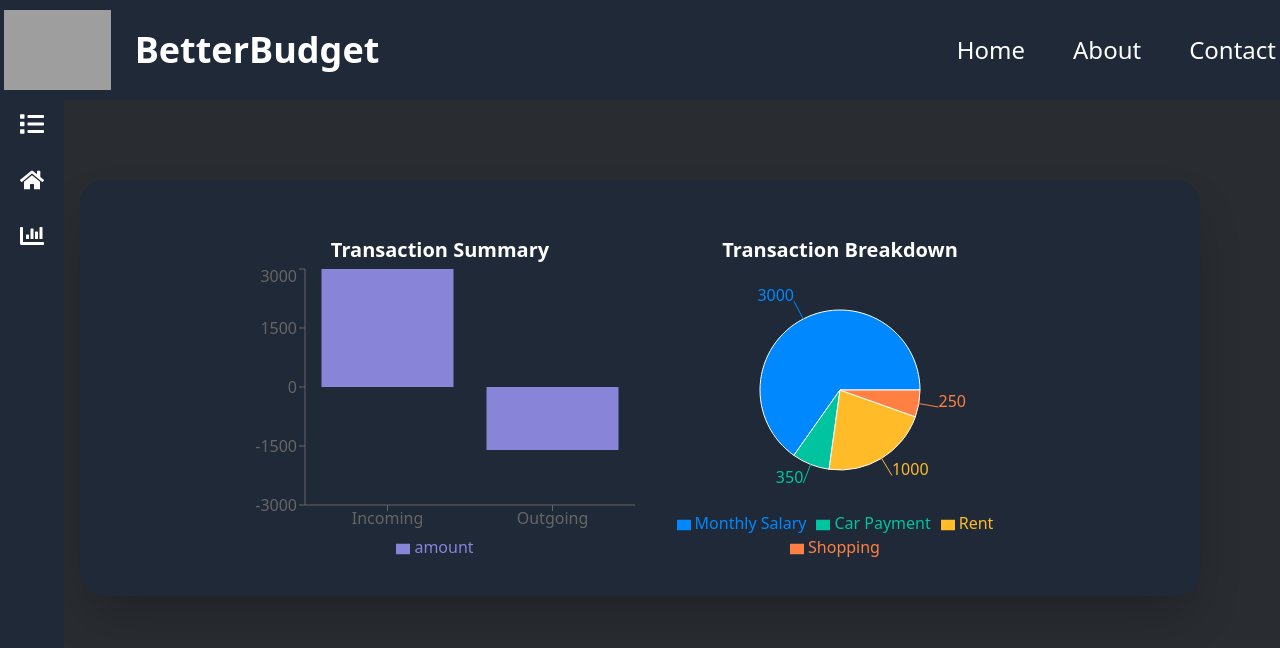
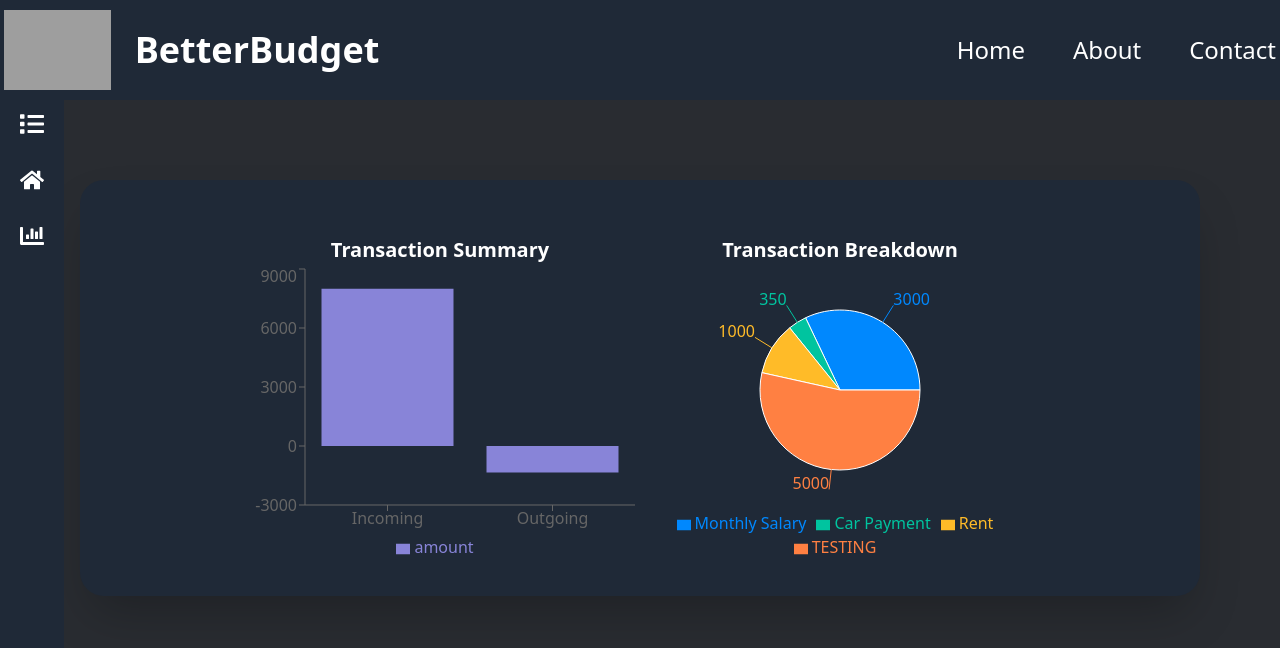
Before and after one commit to androrezkalla/Budget-Tracker, a React (Vite) app: page /charts in a window 1280 px wide. Shown: the top 648 px of the page. Built offline with nearby package versions, Linux system fonts and the light colour scheme; data requests are answered from the project's data file; grey boxes are pictures that could not be loaded.

Commit message:
Chart Data updates automatically using Axios

```diff
--- a/db.json
+++ b/db.json
@@ -16,8 +16,8 @@
       "amount": -1000
     },
     {
-      "title": "Shopping",
-      "amount": -250,
+      "title": "TESTING ",
+      "amount": 5000,
       "id": 4
     }
   ]
--- a/package.json
+++ b/package.json
@@ -14,6 +14,7 @@
     "axios": "^1.4.0",
     "chart.js": "^4.3.0",
     "json-server": "^0.17.3",
+    "pm2": "^5.3.0",
     "postcss": "^8.4.24",
     "react": "^18.2.0",
     "react-chartjs-2": "^5.2.0",
--- a/src/components/ChartsPage.jsx
+++ b/src/components/ChartsPage.jsx
@@ -1,7 +1,32 @@
-import React from 'react';
+import React, { useEffect, useState } from 'react';
+import axios from 'axios';
 import DataVisual from './DataVisual';
 
-const ChartsPage = ({ transactions }) => {
+const ChartsPage = () => {
+  const [transactions, setTransactions] = useState([]);
+
+  useEffect(() => {
+    const fetchTransactions = async () => {
+      try {
+        const response = await axios.get('http://localhost:3000/transactions');
+        const data = response.data;
+        setTransactions(data);
+      } catch (error) {
+        console.error('Error fetching transactions:', error);
+      }
+    };
+
+    fetchTransactions();
+  }, []);
+
+  const updateTransactionsInDatabase = async (updatedTransactions) => {
+    try {
+      await axios.put('http://localhost:3000/transactions', { transactions: updatedTransactions });
+    } catch (error) {
+      console.error('Error updating transactions:', error);
+    }
+  };
+
   return (
     <div className="mx-auto p-8 bg-gray-800 text-white rounded-3xl justify-center text-center shadow-2xl">
       <DataVisual transactions={transactions} />
--- a/src/components/TransactionList.jsx
+++ b/src/components/TransactionList.jsx
@@ -224,9 +224,9 @@ const TransactionList = () => {
       </div>
 
 
-      <div className="mx-auto p-8 bg-gray-800 text-white rounded-3xl justify-center text-center shadow-2xl mt-8">
+      {/* <div className="mx-auto p-8 bg-gray-800 text-white rounded-3xl justify-center text-center shadow-2xl mt-8">
         <DataVisual transactions={transactions} />
-      </div>
+      </div> */}
 
       {editTransaction && (
         <TransactionForm
```
Also changed, not shown: 1 other file (tests, documents, lock files or other folders).
